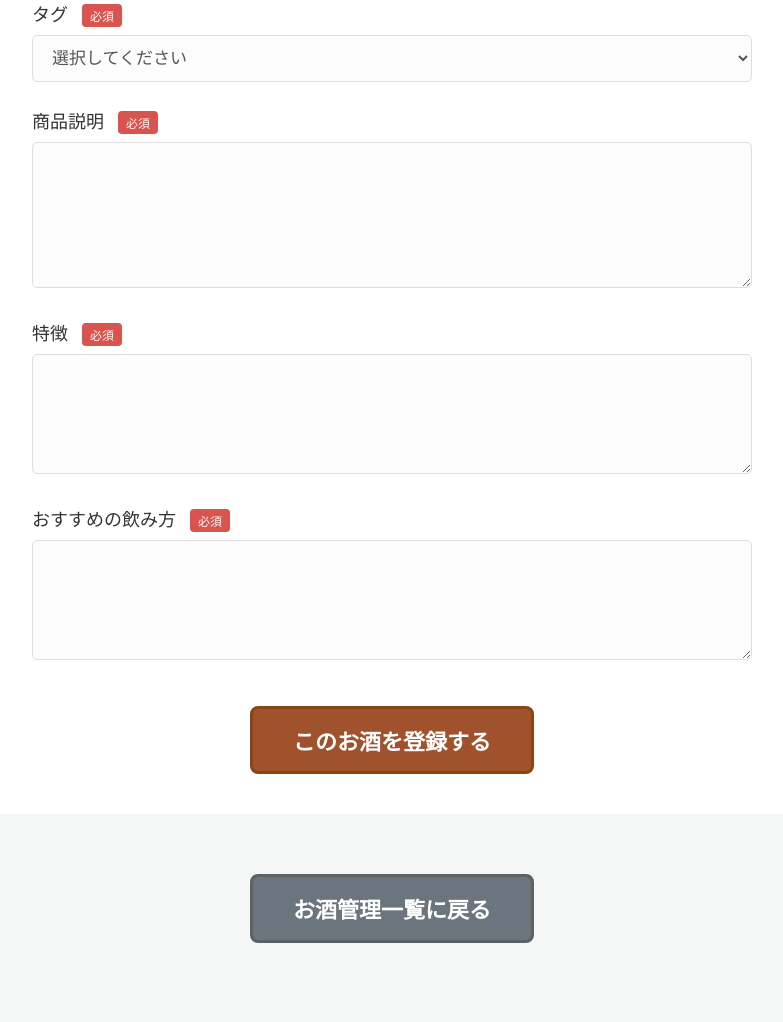
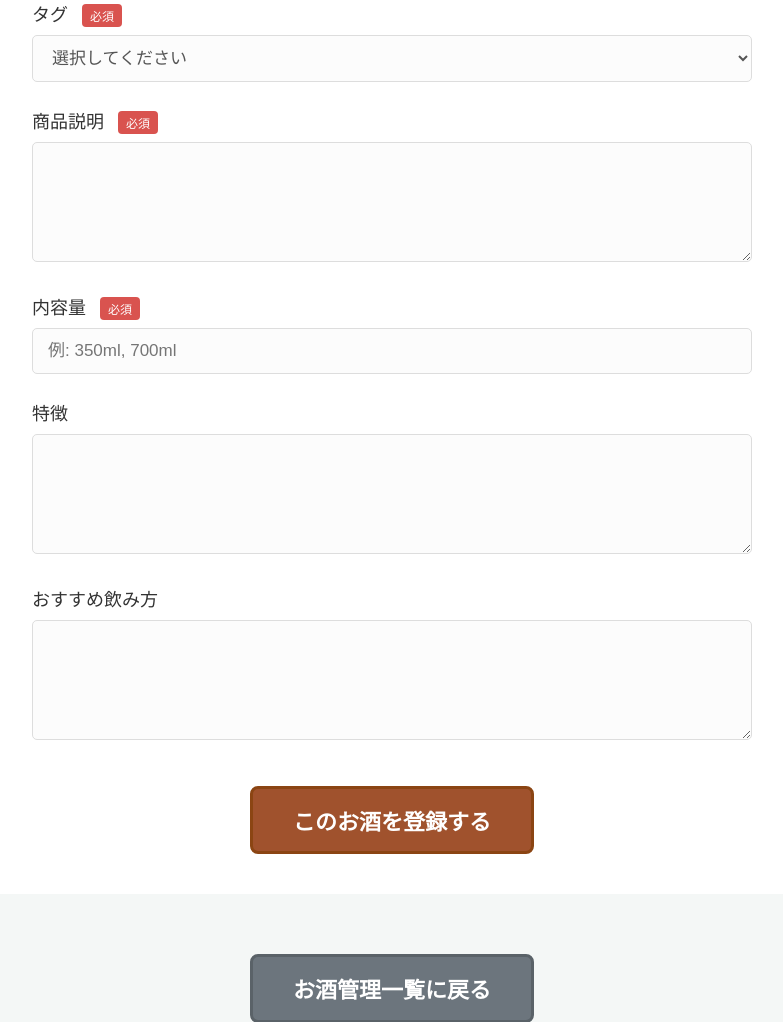
Before and after one commit to Maple-robin/sakebit, a PHP site: page /admin/admin_products_add.php in a window 1280 px wide. Shown: the part 1035-2057 px from the top of the page, without its empty margins (248-1031 px from the left). Run offline with PHP 8.4, Linux system fonts and the light colour scheme; some web fonts are replaced.

Commit message:
内容量追加

```diff
--- a/sources/admin/admin_products.php
+++ b/sources/admin/admin_products.php
@@ -51,6 +51,7 @@
                                 <th>カテゴリ</th> <!-- 元: 種類 -->
                                 <th>タグ</th> <!-- 元: カテゴリ -->
                                 <th>商品説明</th>
+                                <th>内容量</th> <!-- 新規追加 -->
                                 <th>特徴</th>
                                 <th>おすすめ飲み方</th>
                                 <th>操作</th>
@@ -66,6 +67,7 @@
                                 <td>ビール</td> <!-- 元: 種類 -->
                                 <td>初心者向け</td> <!-- 元: カテゴリ -->
                                 <td>辛口でキレのあるビールです。</td>
+                                <td>350ml</td> <!-- 新規追加 -->
                                 <td>爽快感があり、食事に合わせやすい。</td>
                                 <td>冷やしてそのまま飲む。</td>
                                 <td>
@@ -82,6 +84,7 @@
                                 <td>ウイスキー</td> <!-- 元: 種類 -->
                                 <td>甘口</td> <!-- 元: カテゴリ -->
                                 <td>日本を代表するシングルモルトウイスキー。</td>
+                                <td>700ml</td> <!-- 新規追加 -->
                                 <td>フルーティーで複雑な香り。</td>
                                 <td>ストレートやロックで香りを楽しむ。</td>
                                 <td>
@@ -98,6 +101,7 @@
                                 <td>日本酒</td> <!-- 元: 種類 -->
                                 <td>甘口</td> <!-- 元: カテゴリ -->
                                 <td>みかんの果肉がたっぷり入ったデザート感覚のお酒。</td>
+                                <td>720ml</td> <!-- 新規追加 -->
                                 <td>フルーティーでデザート感覚。</td>
                                 <td>冷やしてデザートと一緒に楽しむ。</td>
                                 <td>
--- a/sources/admin/admin_products_add.php
+++ b/sources/admin/admin_products_add.php
@@ -39,52 +39,52 @@
             </h2>
 
             <section class="admin-section admin-liquor-add-form">
-                <form action="#" method="post" enctype="multipart/form-data" class="admin-form">
+                <form action="admin_products_add_submit.php" method="post" enctype="multipart/form-data" class="admin-form">
                     <div class="form-group">
-                        <label for="product_name">商品名 <span class="required">必須</span></label>
-                        <input type="text" id="product_name" name="product_name" required maxlength="32">
+                        <label for="product-name">商品名 <span class="required">必須</span></label>
+                        <input type="text" id="product-name" name="product_name" required maxlength="32">
                     </div>
 
                     <div class="form-group">
-                        <label for="main_image">メイン画像 <span class="required">必須</span></label>
-                        <input type="file" id="main_image" name="main_image" accept="image/*" required>
+                        <label for="main-image">メイン画像 <span class="required">必須</span></label>
+                        <input type="file" id="main-image" name="main_image" accept="image/*" required>
                     </div>
 
                     <div class="form-group">
-                        <label for="sub_image_1">サブ画像1</label>
-                        <input type="file" id="sub_image_1" name="sub_image_1" accept="image/*">
+                        <label for="sub-image1">サブ画像1</label>
+                        <input type="file" id="sub-image1" name="sub_image1" accept="image/*">
                     </div>
 
                     <div class="form-group">
-                        <label for="sub_image_2">サブ画像2</label>
-                        <input type="file" id="sub_image_2" name="sub_image_2" accept="image/*">
+                        <label for="sub-image2">サブ画像2</label>
+                        <input type="file" id="sub-image2" name="sub_image2" accept="image/*">
                     </div>
 
                     <div class="form-group">
-                        <label for="sub_image_3">サブ画像3</label>
-                        <input type="file" id="sub_image_3" name="sub_image_3" accept="image/*">
+                        <label for="sub-image3">サブ画像3</label>
+                        <input type="file" id="sub-image3" name="sub_image3" accept="image/*">
                     </div>
 
                     <div class="form-group">
-                        <label for="product_category">カテゴリ <span class="required">必須</span></label>
-                        <select id="product_category" name="product_category" required>
+                        <label for="category">カテゴリ <span class="required">必須</span></label>
+                        <select id="category" name="category" required>
                             <option value="">選択してください</option>
+                            <option value="ビール">ビール</option>
+                            <option value="ウイスキー">ウイスキー</option>
                             <option value="日本酒">日本酒</option>
                             <option value="中国酒">中国酒</option>
                             <option value="梅酒">梅酒</option>
                             <option value="缶チューハイ">缶チューハイ</option>
                             <option value="焼酎">焼酎</option>
-                            <option value="ウィスキー">ウィスキー</option>
                             <option value="スピリッツ">スピリッツ</option>
                             <option value="リキュール">リキュール</option>
                             <option value="ワイン">ワイン</option>
-                            <option value="ビール">ビール</option>
                         </select>
                     </div>
 
                     <div class="form-group">
-                        <label for="product_tag">タグ <span class="required">必須</span></label>
-                        <select id="product_tag" name="product_tag" required>
+                        <label for="tags">タグ <span class="required">必須</span></label>
+                        <select id="tags" name="tags" required>
                             <option value="">選択してください</option>
                             <option value="初心者向け">初心者向け</option>
                             <option value="甘口">甘口</option>
@@ -95,20 +95,23 @@
                     </div>
 
                     <div class="form-group">
-                        <label for="product_description">商品説明 <span class="required">必須</span></label>
-                        <textarea id="product_description" name="product_description" rows="6" maxlength="256"></textarea>
+                        <label for="description">商品説明 <span class="required">必須</span></label>
+                        <textarea id="description" name="description" rows="4" required maxlength="256"></textarea>
                     </div>
 
-                    <!-- 特徴の入力欄を追加 -->
                     <div class="form-group">
-                        <label for="product_features">特徴 <span class="required">必須</span></label>
-                        <textarea id="product_features" name="product_features" rows="4" maxlength="256" required></textarea>
+                        <label for="volume">内容量 <span class="required">必須</span></label> <!-- 新規追加 -->
+                        <input type="text" id="volume" name="volume" placeholder="例: 350ml, 700ml" required>
                     </div>
 
-                    <!-- おすすめの飲み方の入力欄を追加 -->
                     <div class="form-group">
-                        <label for="product_recommendation">おすすめの飲み方 <span class="required">必須</span></label>
-                        <textarea id="product_recommendation" name="product_recommendation" rows="4" maxlength="256" required></textarea>
+                        <label for="features">特徴</label>
+                        <textarea id="features" name="features" rows="4" maxlength="256"></textarea>
+                    </div>
+
+                    <div class="form-group">
+                        <label for="recommendation">おすすめ飲み方</label>
+                        <textarea id="recommendation" name="recommendation" rows="4" maxlength="256"></textarea>
                     </div>
 
                     <div class="form-actions">
--- a/sources/admin/admin_products_edit.php
+++ b/sources/admin/admin_products_edit.php
@@ -99,7 +99,11 @@
                         <textarea id="product_description" name="product_description" rows="6" maxlength="256">既存の商品説明</textarea>
                     </div>
 
-                    <!-- 特徴の入力欄を追加 -->
+                    <div class="form-group">
+                        <label for="product_volume">内容量 <span class="required">必須</span></label> <!-- 新規追加 -->
+                        <input type="text" id="product_volume" name="product_volume" required maxlength="32" value="既存の内容量">
+                    </div>
+
                     <div class="form-group">
                         <label for="product_features">特徴 <span class="required">必須</span></label>
                         <textarea id="product_features" name="product_features" rows="4" maxlength="256" required>既存の特徴</textarea>
```
